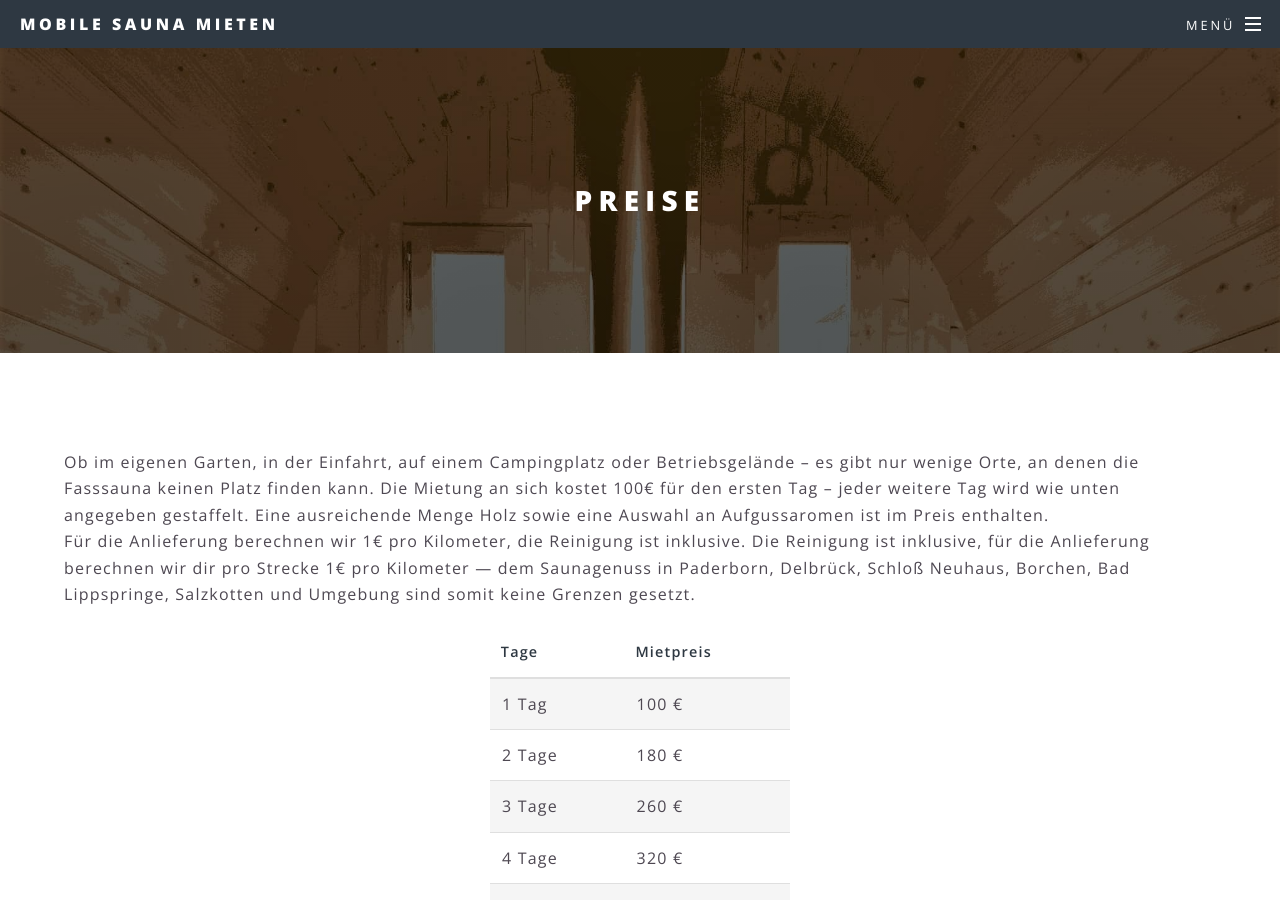
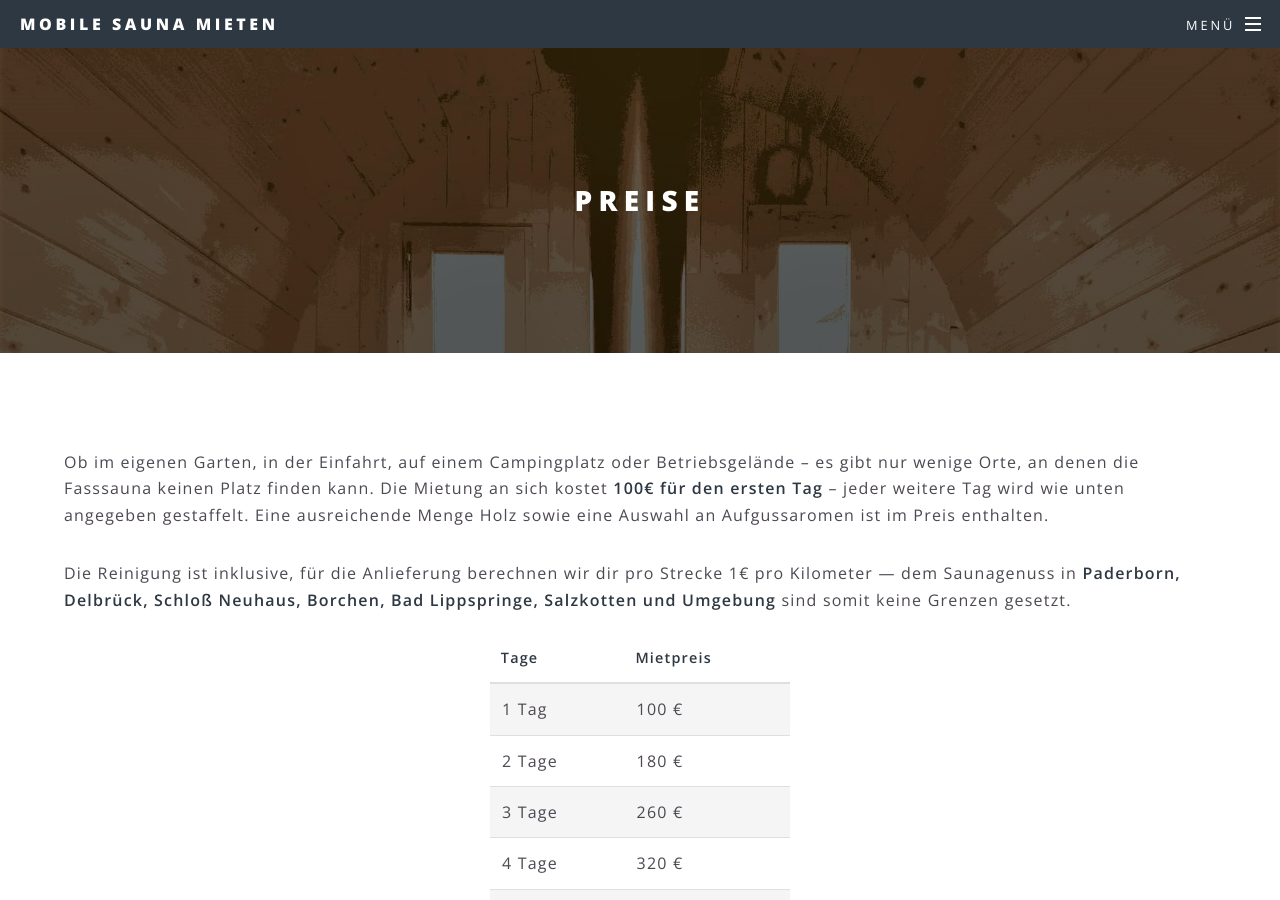
Before and after one commit to LPT-Wellness/lpt-wellness.github.io, a Jekyll site: the page built from sauna.html, in a window 1280 px wide and 900 px high. Built offline with Jekyll 4.4.1, drawn with Linux system fonts in a browser that asks for light colours; part of the change alters nothing that is shown.

```diff
--- a/_includes/head.html
+++ b/_includes/head.html
@@ -1,9 +1,17 @@
 <head>
   <meta charset="utf-8" />
   <meta name="viewport" content="width=device-width, initial-scale=1" />
-  <title>{% if page.title %}{{ page.title | escape }} - {% endif %} {{ site.title | escape }}</title>
+  <title>{% if page.title %}{{ page.title | escape }} - {% endif %} {{ site.head_title | escape }}</title>
   <meta name="description" content="{{ site.description }}">
   <meta name="keywords" content="{{ site.keywords }}">
+
+  <meta property="og:title" content="{{ site.head_title}}">
+  <meta property="og:url" content="{{ site.url }}">
+  <meta property="og:image" content="{{site.url}}/images/pic03.jpg">
+  <meta property="og:type" content="website">
+  <meta property="og:description" content="{{site.description}}">
+  <meta property="og:locale" content="de_DE">
+
   <!--[if lte IE 8]><script src="{{ "/js/ie/html5shiv.js" | prepend: site.baseurl }}"></script><![endif]-->
   <link rel="canonical" href="{{ page.url | replace:'index.html','' | prepend: site.baseurl | prepend: site.url }}">
   <link rel="stylesheet" href="{{ "/css/main.css" | prepend: site.baseurl }}" />
--- a/js/main.js
+++ b/js/main.js
@@ -173,7 +173,7 @@
             inlineMode: true,
             lockDaysInclusivity: '()',
             lockDays: disabledDays,
-            minDate: new Date(Date.now() - 86400000),
+            minDate: new Date(new Date().toDateString()),
             highlightedDays: disabledDays,
             numberOfMonths: 2,
             showWeekNumbers: true,
--- a/sauna.html
+++ b/sauna.html
@@ -7,12 +7,11 @@ order: 2
     <div>
         <p>Ob im eigenen Garten, in der Einfahrt, auf einem Campingplatz oder Betriebsgelände – es gibt nur wenige Orte,
             an denen die Fasssauna keinen Platz finden kann.
-            Die Mietung an sich kostet 100€ für den ersten Tag – jeder weitere Tag wird wie unten angegeben gestaffelt.
+            Die Mietung an sich kostet <strong>100€ für den ersten Tag</strong> – jeder weitere Tag wird wie unten angegeben gestaffelt.
             Eine ausreichende Menge Holz sowie eine Auswahl an Aufgussaromen ist im Preis enthalten.
-            <br>
-            Für die Anlieferung berechnen wir 1€ pro Kilometer, die Reinigung ist inklusive.
-
-            Die Reinigung ist inklusive, für die Anlieferung berechnen wir dir pro Strecke 1€ pro Kilometer &mdash; dem Saunagenuss in Paderborn, Delbrück, Schloß Neuhaus, Borchen, Bad Lippspringe, Salzkotten und Umgebung sind somit keine Grenzen gesetzt.
+        </p>
+        <p>
+            Die Reinigung ist inklusive, für die Anlieferung berechnen wir dir pro Strecke 1€ pro Kilometer &mdash; dem Saunagenuss in <strong>Paderborn, Delbrück, Schloß Neuhaus, Borchen, Bad Lippspringe, Salzkotten und Umgebung</strong> sind somit keine Grenzen gesetzt.
 
         </p>
         <div class="table-wrapper" style="max-width: 300px; margin: auto;">
```
